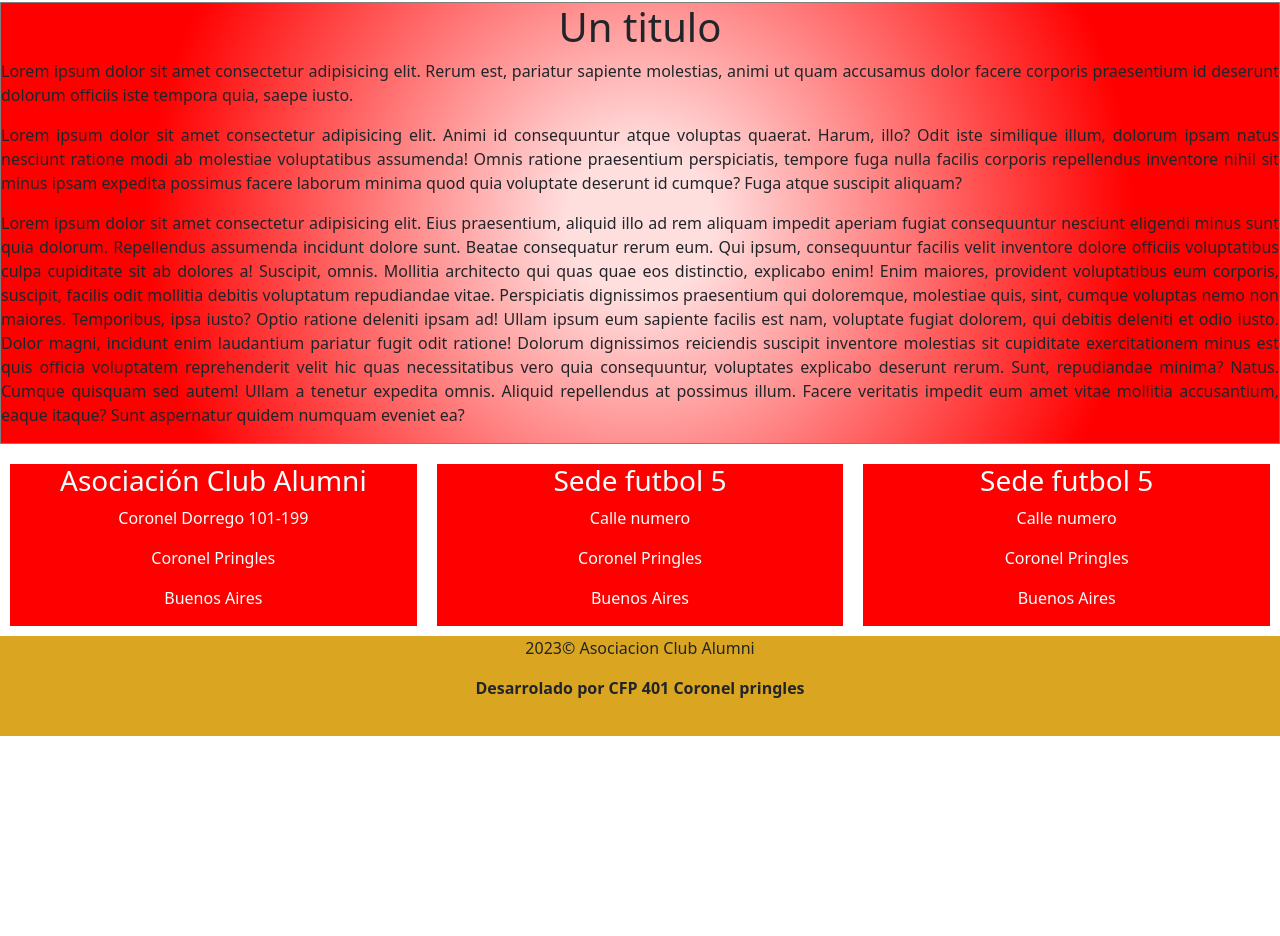
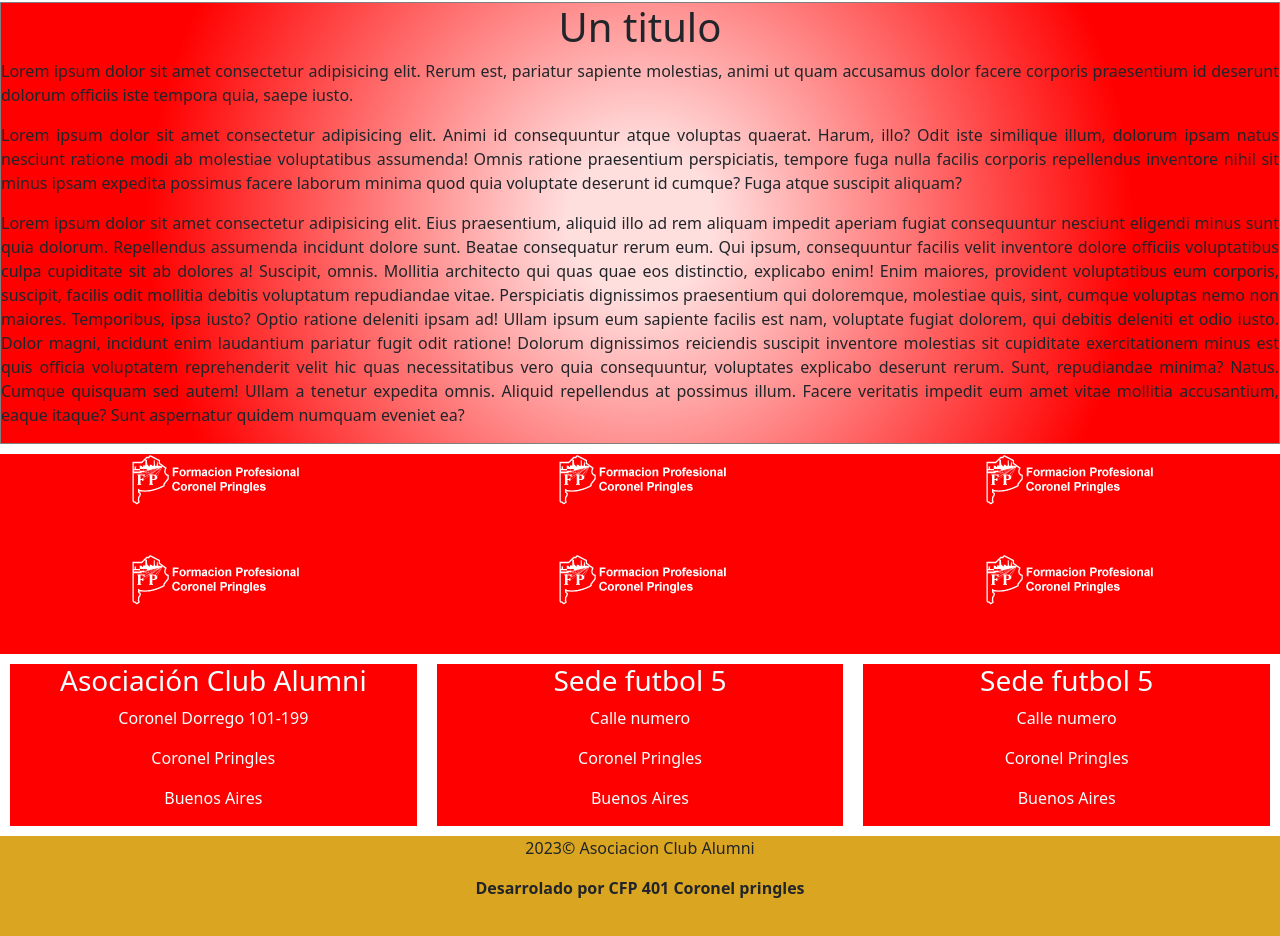
Before and after one commit to Cuculicchio/navbar-alumni-main, a plain HTML site: page index.html in a window 1280 px wide. Shown: the part 718-1654 px from the top of the page. Before the commit the page ends 1454 px from the top, so only its background shows below. Drawn offline with nearby package versions, Linux system fonts and the light colour scheme.

Commit message:
sponsors

```diff
--- a/css/style.css
+++ b/css/style.css
@@ -148,6 +148,22 @@ text-align: center;
     }
 
 }
+.grid-container1{
+    display: grid;
+    grid-template-columns: 1fr 1fr 1fr;
+    background-color: white;
+    color: azure;
+    height: 200px;
+
+}
+.grid-container1 div{
+background-color: red;
+
+text-align: center;
+
+}
+
+
 @media(max-width:900px){
     .header{
         background: red;
--- a/index.html
+++ b/index.html
@@ -73,6 +73,31 @@
       </main>
 
       <footer>
+        <div class="sponsors">
+          <div class="grid-container1">
+            <div class="sponsor1">
+              <img src="img/logo-fp-nav.png" alt="">
+
+            </div>
+            <div class="sponsor1">
+              <img src="img/logo-fp-nav.png" alt="">
+            </div>
+            <div class="sponsor1">
+              <img src="img/logo-fp-nav.png" alt="">
+            </div>
+            <div class="sponsor1">
+              <img src="img/logo-fp-nav.png" alt="">
+
+            </div>
+            <div class="sponsor1">
+              <img src="img/logo-fp-nav.png" alt="">
+            </div>
+            <div class="sponsor1">
+              <img src="img/logo-fp-nav.png" alt="">
+            </div>
+          </div>
+
+        </div>
         <div class="grid-container">
             <div class="direccion">
               <h3>Asociación Club Alumni</h3>
```
Also changed, not shown: img/logo-fp-nav.png (added).
